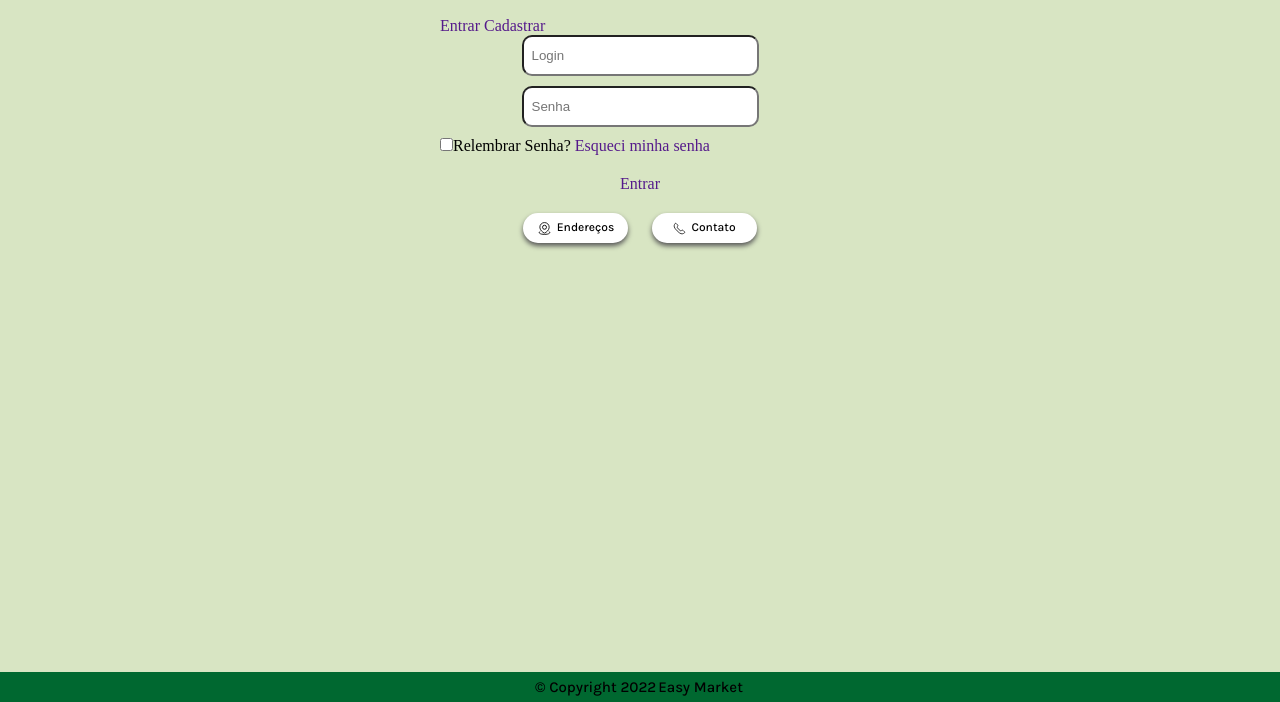
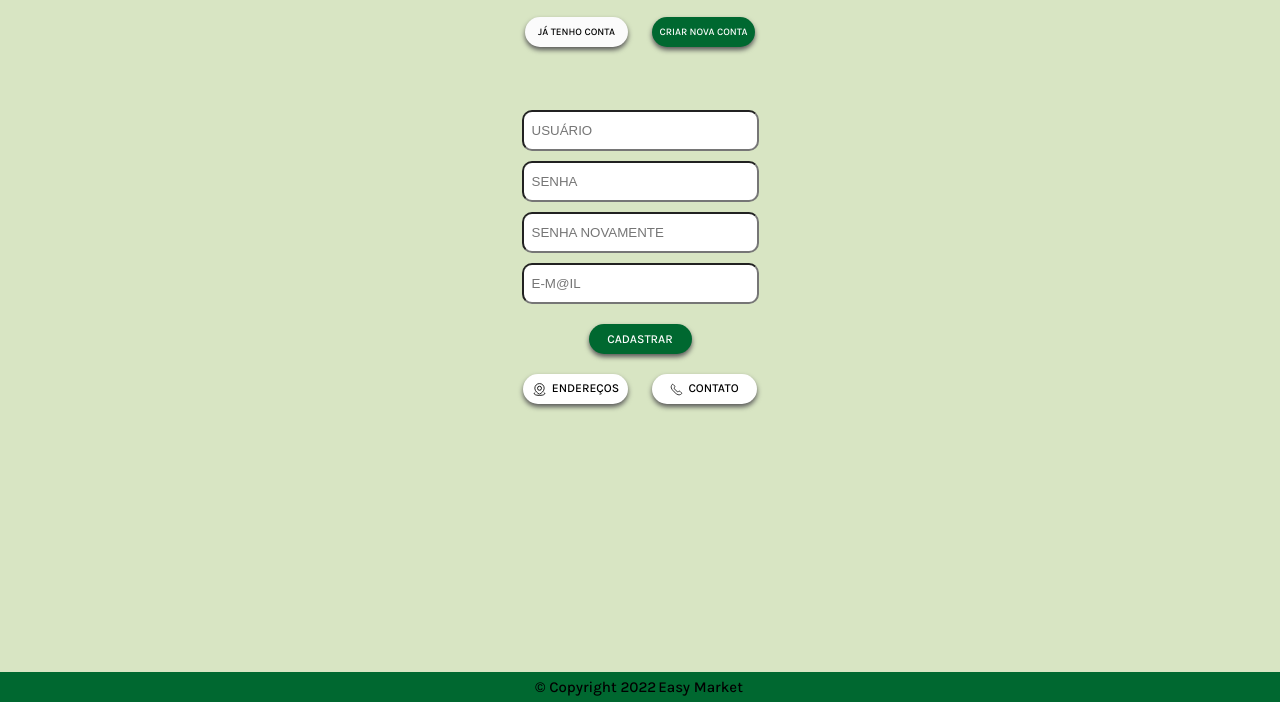
Before and after one commit to willsimas/easy-market-sign-up, a plain HTML site: page index.html in a window 1280 px wide. Shown: the part 98-800 px from the top of the page. Drawn offline with Linux system fonts and the light colour scheme.

Commit message:
Update index.html

```diff
--- a/index.html
+++ b/index.html
@@ -23,23 +23,21 @@
 
     <form class="form" action="">
 
-        <div class="btnEntrar-Cadastrar">
-            <a href=""  class="btnEntrar">Entrar</a>
+        <div class="btnJaTenhoConta-CriarNovaConta">
+            <a href=""  class="btnJaTenhoConta">JÁ TENHO CONTA</a>
 
-            <a href="" class="btnCadastrar">Cadastrar</a>
+            <a href="" class="btnCriarNovaConta">CRIAR NOVA CONTA</a>
 
         </div>
         <div class="card-group">
-            <input type="text" name="login" id="login" placeholder="Login">
-            <input type="text" name="senha" id="password" placeholder="Senha">
-        </div>
-        <div class="relembrarSenha">
-            <input type="checkbox" id="relembrarSenha"><span>Relembrar Senha?</span>
-            <a href="" id="esqueciMinhaSenha">Esqueci minha senha</a>
+            <input type="text" name="nomeDeUsuário" id="usuario" placeholder="USUÁRIO">
+            <input type="password" name="senha" id="password" placeholder="SENHA">
+            <input type="password" name="senha" id="password" placeholder="SENHA NOVAMENTE">
+            <input type="text" name="email" id="email" placeholder="E-M@IL">
         </div>
 
         <div class="entrar-link-container">
-            <a href="" class="btn-link-entrar">Entrar</a>
+            <a href="" class="btn-link-cadastrar">CADASTRAR</a>
 
         </div>
 
@@ -49,12 +47,12 @@
                 <path d="M12.1875 6.25C12.1875 9.2346 9.081 11.2947 7.92585 11.9576C7.66044 12.1099 7.33956 12.1099 7.07415 11.9576C5.919 11.2947 2.8125 9.2346 2.8125 6.25C2.8125 3.4375 5.08375 1.5625 7.5 1.5625C10 1.5625 12.1875 3.4375 12.1875 6.25Z" stroke="black" stroke-opacity="0.84"/>
                 <circle cx="7.5" cy="6.25" r="2" stroke="#191919"/>
                 </svg>
-                Endereços</a>
+                ENDEREÇOS</a>
 
             <a href="" class="btnContato"><svg id="contaSvg" width="13" height="13" viewBox="0 0 13 13" fill="none" xmlns="http://www.w3.org/2000/svg">
                 <path d="M10.0404 8.37377L11.5702 9.90349C11.8076 10.1409 11.8076 10.5258 11.5702 10.7632C10.2867 12.0467 8.25475 12.1911 6.80266 11.102L6.06418 10.5481C4.69501 9.52126 3.47874 8.30499 2.45187 6.93582L1.898 6.19734C0.808938 4.74525 0.953343 2.71332 2.23682 1.42985C2.47422 1.19245 2.85912 1.19245 3.09651 1.42985L4.62623 2.95956C5.01675 3.35008 5.01675 3.98325 4.62623 4.37377L4.18116 4.81884C4.07297 4.92703 4.04615 5.09231 4.11458 5.22916C4.90568 6.81137 6.18863 8.09432 7.77084 8.88542C7.90769 8.95385 8.07298 8.92703 8.18116 8.81884L8.62623 8.37377C9.01675 7.98325 9.64992 7.98325 10.0404 8.37377Z" stroke="#191919" stroke-opacity="0.84"/>
                 </svg>
-                Contato</a>
+                CONTATO</a>
 
         </div>
 
```
